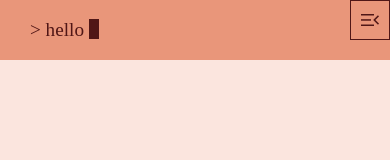
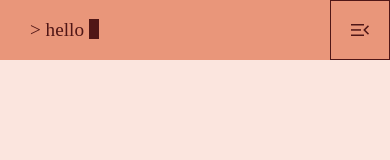
Before and after one commit to vaishaliverma08/portfolio, a plain HTML site: page index.html in a window 390 px wide. Shown: the top 160 px of the page. Drawn offline with nearby package versions, Linux system fonts and the light colour scheme; files whose address does not match are found by name.

Commit message:
Update style.css

```diff
--- a/style.css
+++ b/style.css
@@ -146,7 +146,7 @@ margin-right: 100px;
     }
      .btn-one .material-symbols-outlined{
         border:1px solid #501616 ;
-        padding: 7px 7px;
+        padding: 17px 17px;
     }
     .navbar{
         position: relative;
```
